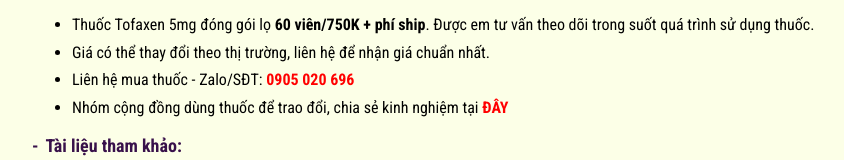
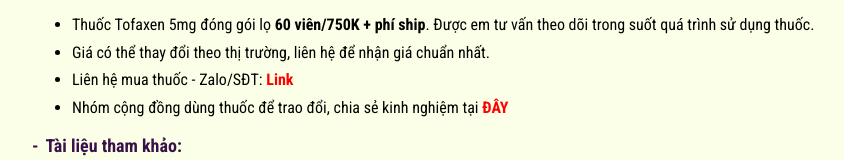
Before and after one commit to tnymu96/tofaxen, a plain HTML site: page index.html in a window 1280 px wide. Shown: the part 1756-1916 px from the top of the page, without its empty margins (208-1052 px from the left). Drawn offline with Linux system fonts and the light colour scheme.

Commit message:
Update index.html

```diff
--- a/index.html
+++ b/index.html
@@ -128,7 +128,7 @@ Sau <b>45 ngày</b> sử dụng với liều 4 viên/ngày:<br>
 				<ul>
 					<li>Thuốc Tofaxen 5mg đóng gói lọ <b>60 viên/750K + phí ship</b>. Được em tư vấn theo dõi trong suốt quá trình sử dụng thuốc.</li>
 					<li>Giá có thể thay đổi theo thị trường, liên hệ để nhận giá chuẩn nhất.</li>
-					<li>Liên hệ mua thuốc - Zalo/SĐT: <a href="https://zalo.me/0905020696" target="_blank" style="color: red; font-weight: bold; text-decoration: none;">0905 020 696</a></li>
+					<li>Liên hệ mua thuốc - Zalo/SĐT: <a href="https://zalo.me/tnymu96" target="_blank" style="color: red; font-weight: bold; text-decoration: none;">Link</a></li>
 					<li>Nhóm cộng đồng dùng thuốc để trao đổi, chia sẻ kinh nghiệm tại <a href="https://zalo.me/g/znmpyy737" target="_blank" style="color: red; font-weight: bold; text-decoration: none;">ĐÂY</a></li>
 				</ul>
 
```
